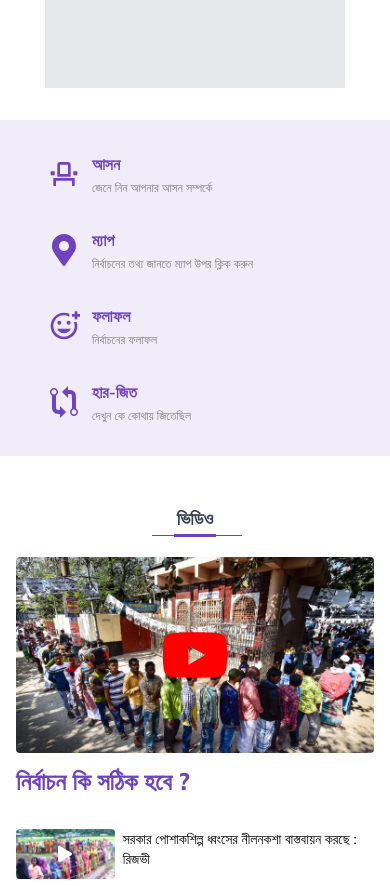
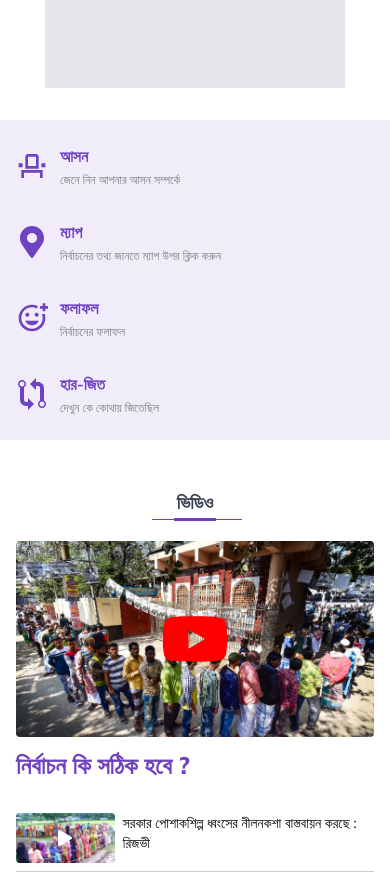
Before and after one commit to MdShohoan/kk, a React (Vite) app: page / in a window 390 px wide. Shown: the part 2240-3126 px from the top of the page. Built offline with nearby package versions, Linux system fonts and the light colour scheme.

Commit message:
updated style for hover state in quick link section

```diff
--- a/src/components/QuickLinks/QuickLinks.jsx
+++ b/src/components/QuickLinks/QuickLinks.jsx
@@ -1,31 +1,51 @@
-import { MdOutlineEventSeat  } from "react-icons/md";
+import { MdOutlineEventSeat } from "react-icons/md";
 import { FaMapMarkerAlt } from "react-icons/fa";
 import { IoMdGitCompare } from "react-icons/io";
 import { MdOutlineAddReaction } from "react-icons/md";
 import { colors } from "../../theme";
+import { useState } from "react";
 
 
 function QuickLinks() {
+    const [hoverLink, setHoverLink] = useState(null)
+
+    const setSubtitleHoverColor = (link)=>{
+        return hoverLink === link.id ? 'text-blue-500' : 'text-gray1'
+    }
+
     const quickLinks = [
-        { title: 'আসন', subtitle: 'জেনে নিন আপনার আসন সম্পর্কে', icon: MdOutlineEventSeat },
-        { title: 'ম্যাপ ', subtitle: 'নির্বাচনের তথ্য জানতে ম্যাপ উপর ক্লিক করুন', icon: FaMapMarkerAlt},
-        { title: 'ফলাফল', subtitle: ' নির্বাচনের  ফলাফল', icon: MdOutlineAddReaction},
-        { title: 'হার-জিত', subtitle: 'দেখুন কে কোথায় জিতেছিল', icon: IoMdGitCompare },
+        { id: 'seat', title: 'আসন', subtitle: 'জেনে নিন আপনার আসন সম্পর্কে', icon: MdOutlineEventSeat },
+        { id: 'map', title: 'ম্যাপ ', subtitle: 'নির্বাচনের তথ্য জানতে ম্যাপ উপর ক্লিক করুন', icon: FaMapMarkerAlt },
+        { id: 'result', title: 'ফলাফল', subtitle: ' নির্বাচনের  ফলাফল', icon: MdOutlineAddReaction },
+        { id: 'win-lose', title: 'হার-জিত', subtitle: 'দেখুন কে কোথায় জিতেছিল', icon: IoMdGitCompare },
     ]
 
     return (
-        <section className="mb-12 md:mb-24 bg-primary-light p-8">
+        <section className="mb-12 md:mb-24 bg-primary-light px-0 py-6 md:p-8">
             <div className="container mx-auto">
                 <div className="grid grid-cols-1 md:grid-cols-2 lg:grid-cols-4 gap-8 md:gap-16">
                     {
                         quickLinks.map((link, i) => {
                             let Icon = link?.icon || MdOutlineEventSeat
                             return (
-                                <div key={i} className="flex justify-start lg:justify-center items-center gap-3">
-                                    <div><Icon size={32} style={{color: colors?.primary?.default}}/></div>
+                                <div
+                                    onMouseEnter={() => setHoverLink(link?.id)}
+                                    onMouseLeave={() => setHoverLink(null)}
+                                    key={i}
+                                    className="flex justify-start lg:justify-center items-center gap-3 cursor-pointer"
+                                >
                                     <div>
-                                        <span className="block text-primary font-bold text-base mb-1">{link.title}</span>
-                                        <span className="block text-xs text-gray1 font-normal">{link.subtitle}</span>
+                                        <Icon
+                                            size={32}
+                                            style={{
+                                                color: hoverLink === link.id ? colors.primary.contrast : colors?.primary?.default,
+                                                transition:'all 300ms'
+                                            }}
+                                        />
+                                    </div>
+                                    <div>
+                                        <span className={`transition-all duration-300 block text-${hoverLink === link.id ? 'primary-contrast' : 'primary'} font-bold text-base mb-1`}>{link.title}</span>
+                                        <span className={`transition-all duration-300 block text-xs ${setSubtitleHoverColor(link)} font-normal`}>{link.subtitle}</span>
                                     </div>
                                 </div>
                             )
```
